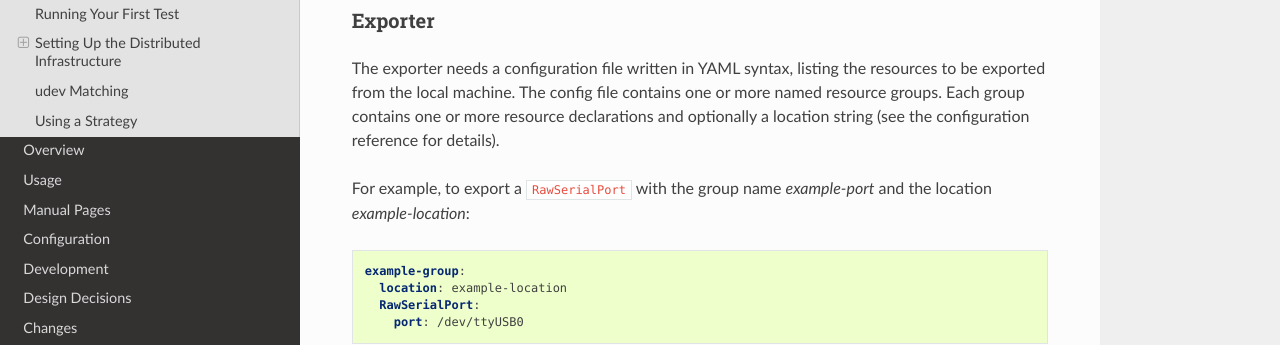
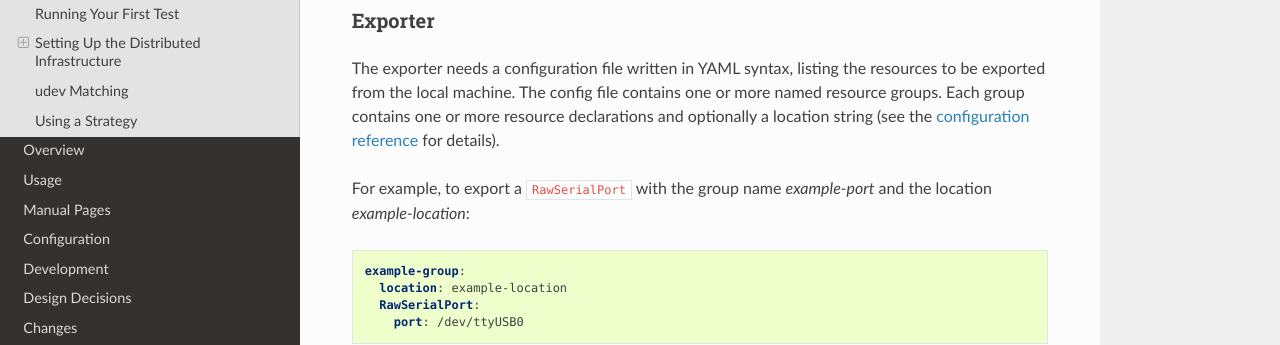
Before and after one commit to labgrid-project/labgrid, a Sphinx documentation site: the page built from doc/getting_started.rst, in a window 1280 px wide and 900 px high, scrolled down 3770 px. Shown: the part 199-544 px from the top of the window. Built offline with Sphinx 7.4.7 and the Read the Docs theme 2.0.0, drawn with Linux system fonts in a browser that asks for light colours; pages that are not in the unit, such as notebooks, are missing from menus; part of the change alters nothing that is shown.

```diff
--- a/doc/getting_started.rst
+++ b/doc/getting_started.rst
@@ -201,7 +201,7 @@ The exporter needs a configuration file written in YAML syntax, listing
 the resources to be exported from the local machine.
 The config file contains one or more named resource groups.
 Each group contains one or more resource declarations and optionally a location
-string (see the configuration reference for details).
+string (see the :doc:`configuration reference <configuration>` for details).
 
 For example, to export a ``RawSerialPort`` with the group name `example-port` and
 the location `example-location`:
@@ -298,7 +298,8 @@ Now we can connect to the serial console:
 
     $ labgrid-client -p example-place console
 
-For a complete reference have a look at the ``labgrid-client(1)`` man page.
+For a complete reference have a look at the :doc:`labgrid-client(1) <man/client>`
+man page.
 
 udev Matching
 -------------
```
